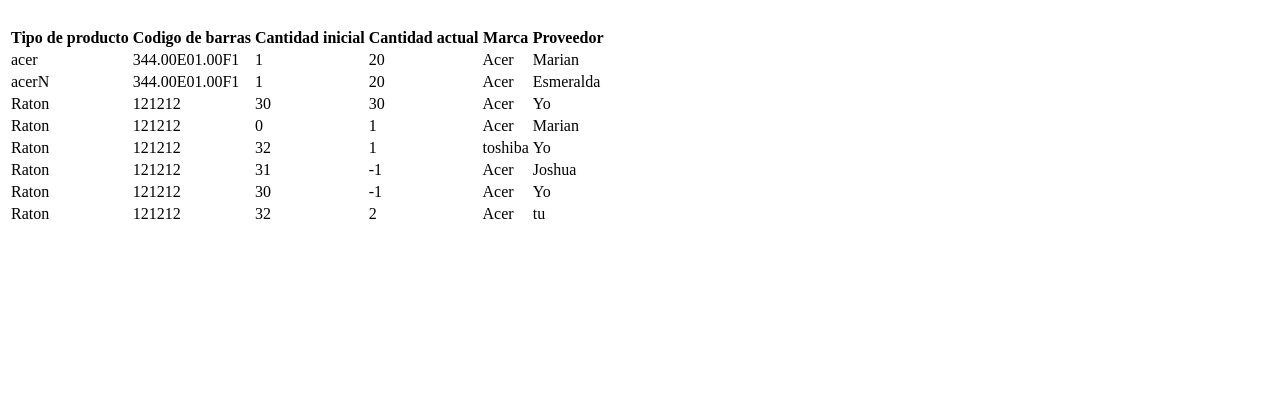
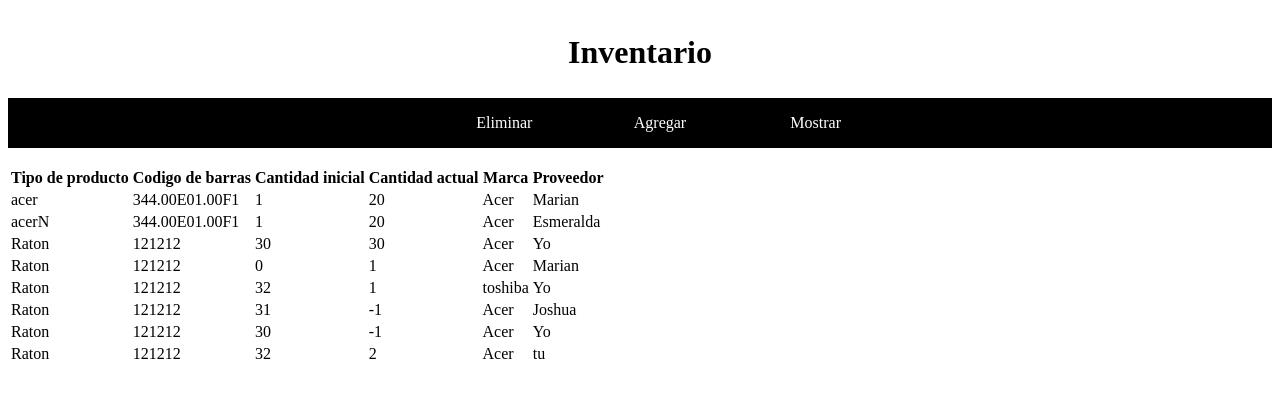
Before and after one commit to kimmurielO/BarCode, a PHP site: page /mostrarDP.php in a window 1280 px wide. Shown: the top 398 px of the page. Run offline with PHP 8.4, Linux system fonts and the light colour scheme; data comes from the database, SQL or seed files in the repository.

Commit message:
Add files via upload

```diff
--- a/eliminar.php
+++ b/eliminar.php
@@ -13,7 +13,7 @@
     <ul>
         <li><a href="./eliminar.php"> Eliminar </a></li>
         <li><a href="./insertar.php"> Agregar </a></li>
-        <li><a href=""> Mostrar </a></li>
+        <li><a href="./mostrarDP.php"> Mostrar </a></li>
     </ul>
 </nav>
 
--- a/insertar.php
+++ b/insertar.php
@@ -13,7 +13,7 @@
     <ul>
         <li><a href="./eliminar.php"> Eliminar </a></li>
         <li><a href="./insertar.php"> Agregar </a></li>
-        <li><a href=""> Mostrar </a></li>
+        <li><a href="./mostrarDP.php"> Mostrar </a></li>
     </ul>
 </nav>
 
--- a/mostrarDP.php
+++ b/mostrarDP.php
@@ -1,3 +1,22 @@
+<!DOCTYPE html>
+<meta charset="UTF-8">
+<html>
+<head>
+    <title>Tabla inventario</title>
+    <link rel="stylesheet" href="./estilo.css">
+</head>
+<body>
+
+<header><h1 style={position:relative}>Inventario</h1></header>
+
+<nav>
+    <ul>
+        <li><a href="./eliminar.php"> Eliminar </a></li>
+        <li><a href="./insertar.php"> Agregar </a></li>
+        <li><a href="./mostrarDP.php"> Mostrar </a></li>
+    </ul>
+</nav>
+
 <?php
 
 
@@ -39,3 +58,6 @@ while ($row = $resultado->fetchArray()) {
 echo "</table>";
 
 ?>
+
+</body>
+</html>
```
